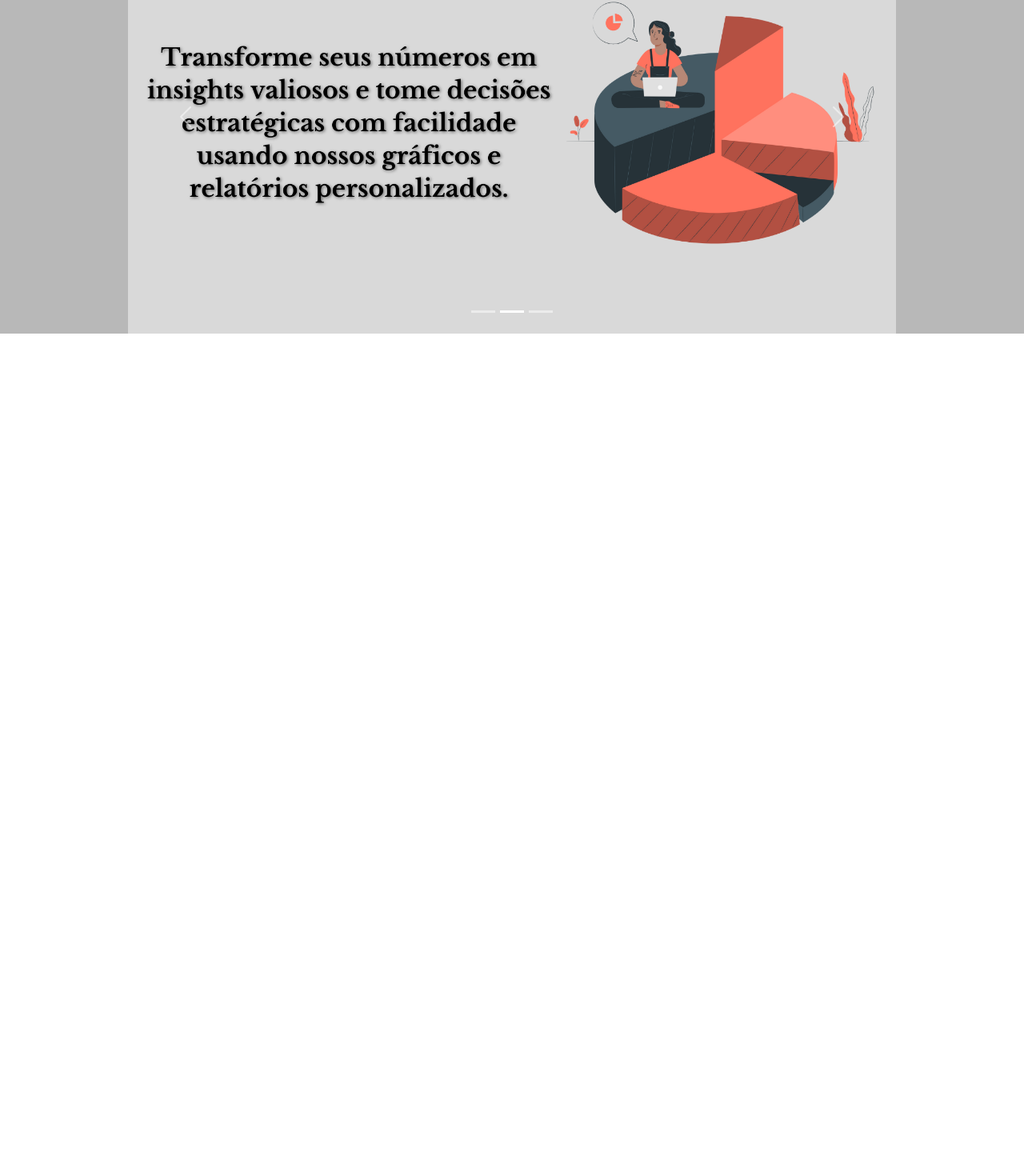
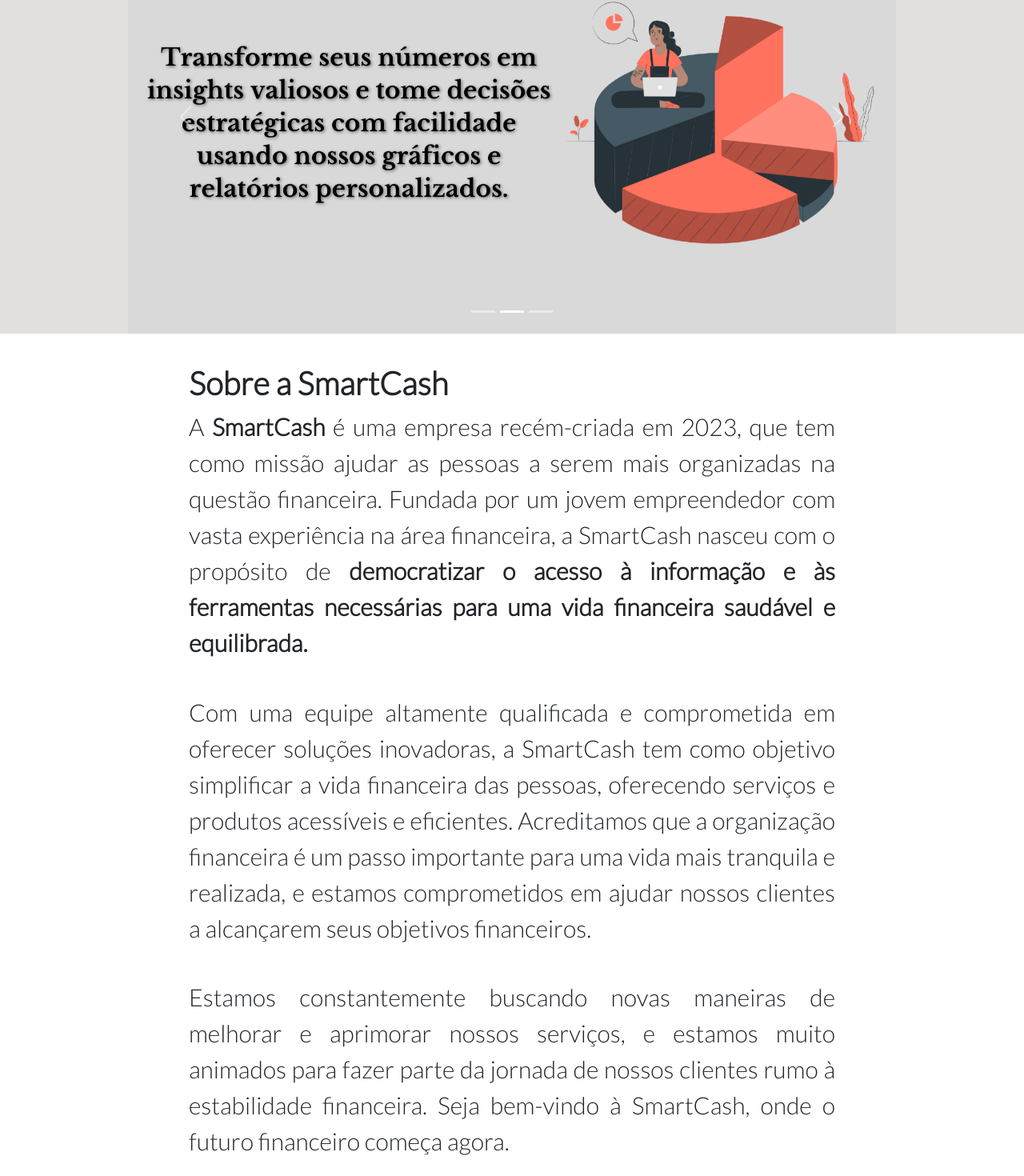
Before and after one commit to ThiagoS1lva/SmartCash, a React (Vite) app: page / in a window 1280 px wide. Shown: the part 736-2206 px from the top of the page at 80% size. Before the commit the page ends 1153 px from the top, so only its background shows below. Built offline with nearby package versions, Linux system fonts and the light colour scheme.

Commit message:
Criação do Home_sobre

```diff
--- a/index.html
+++ b/index.html
@@ -1,5 +1,5 @@
 <!DOCTYPE html>
-<html lang="en">
+<html lang="pt-BR">
   <head>
     <meta charset="UTF-8" />
     <link rel="icon" href="/icon_money.ico" />
--- a/src/components/layouts/Home_Carousels.jsx
+++ b/src/components/layouts/Home_Carousels.jsx
@@ -7,7 +7,7 @@
 
 function Home_Carousels() {
     return (
-        <div style={{backgroundColor:'rgba(184, 184, 184, 1)'}}>
+        <div style={{backgroundColor:'#e2dfdf'}}>
             <div className={styles.children}>
                 <Carousel className="mx-auto">
                     <Carousel.Item>
--- a/src/components/layouts/Home_image.module.css
+++ b/src/components/layouts/Home_image.module.css
@@ -9,6 +9,8 @@
 @media screen and (max-width: 768px) {
     .text {
         margin-top: 10%;
+        font-size: 20px;
+        text-align: justify;
     }
     .imagem {
         width: 100%;
--- /dev/null
+++ b/src/components/layouts/Home_sobre.jsx
@@ -0,0 +1,22 @@
+import styles from './Home_sobre.module.css'
+import 'bootstrap/dist/css/bootstrap.min.css';
+import Container from 'react-bootstrap/Container';
+import Row from 'react-bootstrap/Row';
+
+function Home_sobre() {
+    return (
+        <Container className={styles.container}>
+            <Row>
+                <h1><b>Sobre a SmartCash</b></h1>
+                <p>A <b>SmartCash</b> é uma empresa recém-criada em 2023, que tem como missão ajudar as pessoas a serem mais organizadas na questão financeira. Fundada por um jovem empreendedor com vasta experiência na área financeira, a SmartCash nasceu com o propósito de <b>democratizar o acesso à informação e às ferramentas necessárias para uma vida financeira saudável e equilibrada.</b></p>
+            </Row>
+            <Row>
+                <p>Com uma equipe altamente qualificada e comprometida em oferecer soluções inovadoras, a SmartCash tem como objetivo simplificar a vida financeira das pessoas, oferecendo serviços e produtos acessíveis e eficientes. Acreditamos que a organização financeira é um passo importante para uma vida mais tranquila e realizada, e estamos comprometidos em ajudar nossos clientes a alcançarem seus objetivos financeiros.</p>
+            </Row>
+            <Row>
+                <p>Estamos constantemente buscando novas maneiras de melhorar e aprimorar nossos serviços, e estamos muito animados para fazer parte da jornada de nossos clientes rumo à estabilidade financeira. Seja bem-vindo à SmartCash, onde o futuro financeiro começa agora.</p>
+            </Row>
+        </Container>
+    )
+}
+export default Home_sobre
--- /dev/null
+++ b/src/components/layouts/Home_sobre.module.css
@@ -0,0 +1,18 @@
+.container {
+    width: 65%;
+    font-size: 30px;
+    text-align: justify;
+    margin-top: 3%;
+}
+
+.container p {
+    margin-bottom: 5%;
+}
+
+@media screen and (max-width: 768px) {
+    .container {
+        font-size: 20px;
+        width: 85%;
+    }
+
+}
--- a/src/components/pages/Home_page.jsx
+++ b/src/components/pages/Home_page.jsx
@@ -1,5 +1,6 @@
 import Home_image from '../layouts/Home_image'
 import Home_Carousels from '../layouts/Home_Carousels'
+import Home_sobre from '../layouts/Home_sobre'
 
 function Home_page() {
 
@@ -7,6 +8,7 @@
         <>
         <Home_image/>
         <Home_Carousels/>
+        <Home_sobre/>
         </>
     )
 }
```
